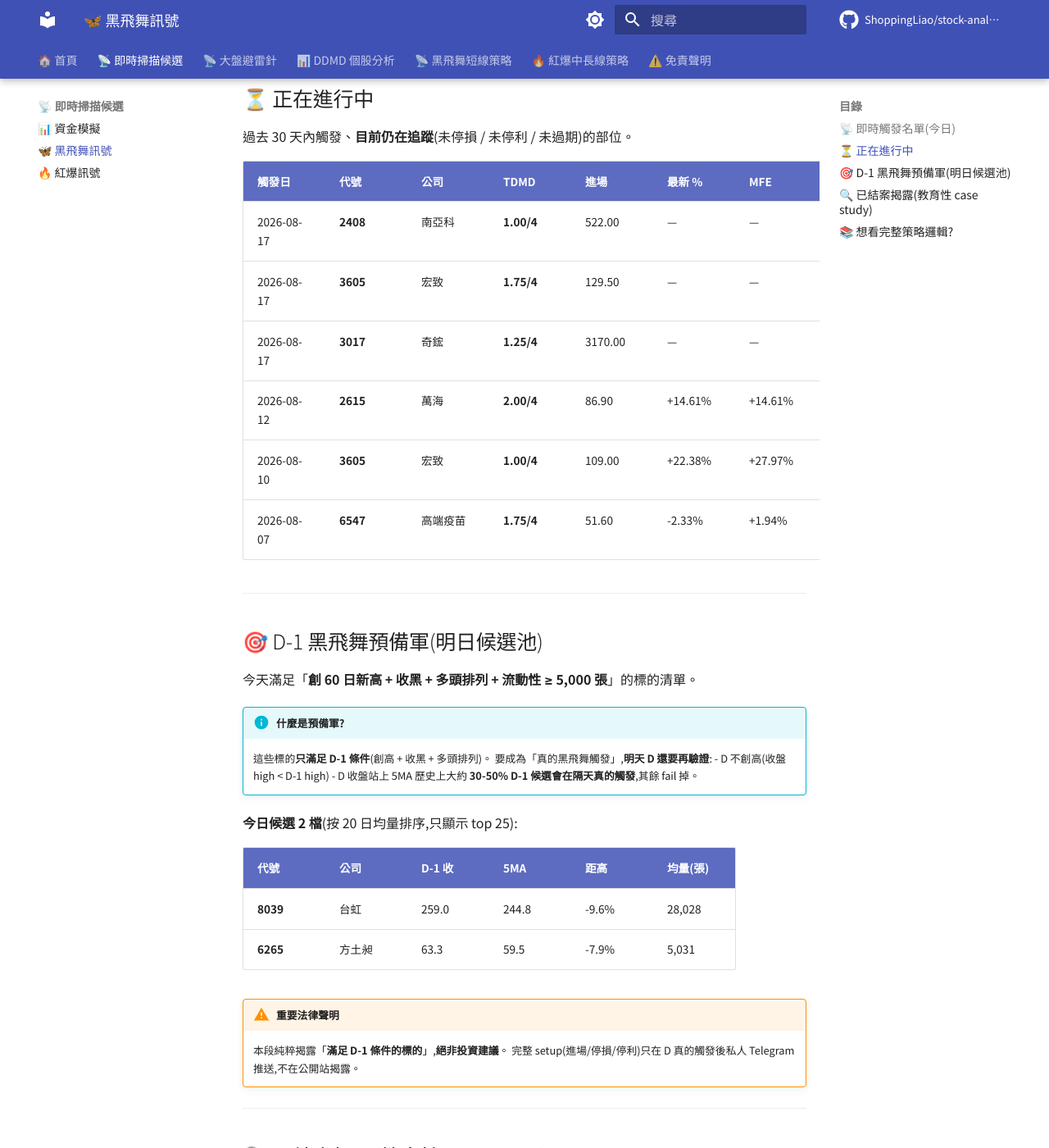
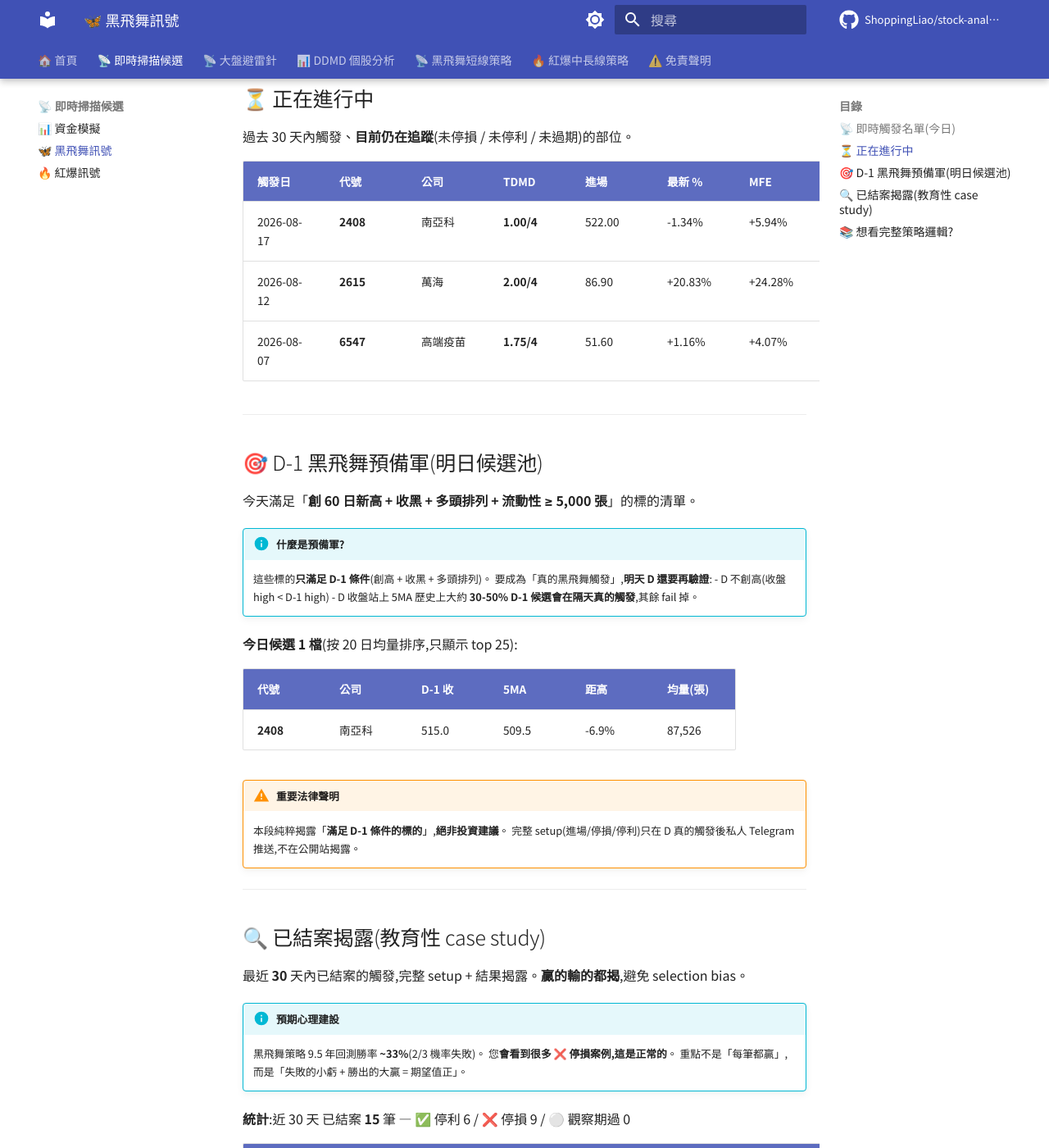
Before and after one commit to ShoppingLiao/stock-analysis-public, an MkDocs documentation site: the page built from docs/signals_black_butterfly.md, in a window 1280 px wide and 1400 px high, scrolled down 583 px. Shown: the whole window at 82% size. Built offline with MkDocs 1.6.1 and Material for MkDocs 9.7.7, drawn with Linux system fonts in a browser that asks for light colours; comment, search, counter and statistics services are not loaded; some of the changed text lies outside the part shown.

Commit message:
docs(signals): update BB + RB + capital (2026-08-18)

```diff
--- a/docs/signals_black_butterfly.md
+++ b/docs/signals_black_butterfly.md
@@ -24,12 +24,9 @@
 
 | 觸發日 | 代號 | 公司 | TDMD | 進場 | 最新 % | MFE | MAE | 狀態 |
 |--------|------|------|------|------|--------|-----|-----|------|
-| 2026-08-17 | **2408** | 南亞科 | **1.00/4** | 522.00 | — | — | — | ⏸️ 待入場 |
-| 2026-08-17 | **3605** | 宏致 | **1.75/4** | 129.50 | — | — | — | ⏸️ 待入場 |
-| 2026-08-17 | **3017** | 奇鋐 | **1.25/4** | 3170.00 | — | — | — | ⏸️ 待入場 |
-| 2026-08-12 | **2615** | 萬海 | **2.00/4** | 86.90 | +14.61% | +14.61% | -0.46% | 🔵 追蹤中 |
-| 2026-08-10 | **3605** | 宏致 | **1.00/4** | 109.00 | +22.38% | +27.97% | 0.46% | 🔵 追蹤中 |
-| 2026-08-07 | **6547** | 高端疫苗 | **1.75/4** | 51.60 | -2.33% | +1.94% | -2.91% | 🔵 追蹤中 |
+| 2026-08-17 | **2408** | 南亞科 | **1.00/4** | 522.00 | -1.34% | +5.94% | -2.11% | 🔵 追蹤中 |
+| 2026-08-12 | **2615** | 萬海 | **2.00/4** | 86.90 | +20.83% | +24.28% | -0.46% | 🔵 追蹤中 |
+| 2026-08-07 | **6547** | 高端疫苗 | **1.75/4** | 51.60 | +1.16% | +4.07% | -2.91% | 🔵 追蹤中 |
 
 
 ---
@@ -45,12 +42,11 @@
     - D 收盤站上 5MA
     歷史上大約 **30-50% D-1 候選會在隔天真的觸發**,其餘 fail 掉。
 
-**今日候選 2 檔**(按 20 日均量排序,只顯示 top 25):
+**今日候選 1 檔**(按 20 日均量排序,只顯示 top 25):
 
 | 代號 | 公司 | D-1 收 | 5MA | 距高 | 均量(張) |
 |------|------|--------|-----|------|---------|
-| **8039** | 台虹 | 259.0 | 244.8 | -9.6% | 28,028 |
-| **6265** | 方土昶 | 63.3 | 59.5 | -7.9% | 5,031 |
+| **2408** | 南亞科 | 515.0 | 509.5 | -6.9% | 87,526 |
 
 !!! warning "重要法律聲明"
     本段純粹揭露「**滿足 D-1 條件的標的**」,**絕非投資建議**。
@@ -68,13 +64,16 @@
     您**會看到很多 ❌ 停損案例,這是正常的**。
     重點不是「每筆都贏」,而是「失敗的小虧 + 勝出的大贏 = 期望值正」。
 
-**統計**:近 30 天 已結案 **12** 筆 — ✅ 停利 5 / ❌ 停損 7 / ⚪ 觀察期過 0
+**統計**:近 30 天 已結案 **15** 筆 — ✅ 停利 6 / ❌ 停損 9 / ⚪ 觀察期過 0
 
 | 觸發日 | 代號 | 公司 | TDMD | DDMD | 進場 | 停損 | 停利 | 結果 | 報酬 | MFE | MAE |
 |--------|------|------|------|------|------|------|------|------|------|-----|-----|
+| 2026-08-17 | **3605** | 宏致 | **1.75** | — | 129.50 | 125.50 | 142.45 | 🟢 ❌ 停損 | -3.09% | +2.70% | -8.11% |
+| 2026-08-17 | **3017** | 奇鋐 | **1.25** | — | 3170.00 | 3090.00 | 3487.00 | 🟢 ❌ 停損 | -2.52% | +0.32% | -5.68% |
 | 2026-08-12 | **2465** | 麗臺 | **2.50** | — | 95.50 | 86.30 | 105.05 | 🔴 ✅ 停利 | +0.42% | +11.52% | 0.21% |
 | 2026-08-11 | **2027** | 大成鋼 | **2.00** | — | 46.45 | 45.75 | 51.10 | 🔴 ✅ 停利 | +2.48% | +10.87% | -0.54% |
 | 2026-08-11 | **2006** | 東和鋼鐵 | **2.00** | — | 84.90 | 83.60 | 93.39 | 🟢 ❌ 停損 | -1.53% | +0.59% | -2.36% |
+| 2026-08-10 | **3605** | 宏致 | **1.00** | — | 109.00 | 100.50 | 119.90 | 🔴 ✅ 停利 | +12.61% | +27.97% | 0.46% |
 | 2026-08-07 | **2395** | 研華 | **1.75** | [17/20 →](https://shoppingliao.github.io/stock-analysis-public/reports/2395_%E7%A0%94%E8%8F%AF_DDMD_2026-08-05/) | 637.00 | 609.00 | 700.70 | 🔴 ✅ 停利 | +5.81% | +11.30% | 1.10% |
 | 2026-08-06 | **3231** | 緯創 | **2.50** | [16/20 →](https://shoppingliao.github.io/stock-analysis-public/reports/3231_%E7%B7%AF%E5%89%B5_DDMD_2026-06-05/) | 188.50 | 185.50 | 207.35 | 🟢 ❌ 停損 | -1.59% | +-0.27% | -4.24% |
 | 2026-08-06 | **2301** | 光寶科 | **2.50** | [16/20 →](https://shoppingliao.github.io/stock-analysis-public/reports/2301_%E5%85%89%E5%AF%B6%E7%A7%91_DDMD_2026-06-05/) | 252.00 | 244.50 | 277.20 | 🔴 ✅ 停利 | +2.98% | +10.12% | -3.17% |
--- a/docs/signals_capital.md
+++ b/docs/signals_capital.md
@@ -17,9 +17,9 @@
 
 -   **💼 當前資金水位**
 
-    # 700,000
+    # 400,000
 
-    持倉 7 檔 × 100,000
+    持倉 4 檔 × 100,000
 
 -   **🌊 歷史最高水位**
 
@@ -29,37 +29,34 @@
 
 -   **🟢 已實現損益**
 
-    # +524,677
+    # +531,679
 
-    勝率 31.1% / 305 檔已平倉
+    勝率 31.2% / 308 檔已平倉
 
 -   **🟡 未實現損益**
 
-    # +30,454
+    # +16,405
 
-    持倉 7 檔(現價 vs 進場價)
+    持倉 4 檔(現價 vs 進場價)
 
 -   **📈 總損益**
 
-    # +555,131
+    # +548,084
 
-    報酬率 **+8.05%** _(分母 = 歷史最高水位 6,900,000)_
+    報酬率 **+7.94%** _(分母 = 歷史最高水位 6,900,000)_
 
 </div>
 
-> **💡 解讀**:這個策略歷史上**同時最多持有 69 檔**(在 2026-05-28),代表「玩這個策略至少要準備 **6,900,000 元**」才不會因資金不夠錯過訊號。當前只佔用 700,000(7 檔)。
+> **💡 解讀**:這個策略歷史上**同時最多持有 69 檔**(在 2026-05-28),代表「玩這個策略至少要準備 **6,900,000 元**」才不會因資金不夠錯過訊號。當前只佔用 400,000(4 檔)。
 
 ### 持倉中 — Top 5 獲利 / 虧損
 
 | 排名 | 代號 | 公司名 | 進場日 | 進場價 | 現價 | 損益 | 損益% |
 |------|------|--------|--------|--------|------|------|-------|
-| 🟢 | 3605 | 宏致 | 2026-08-10 | 109.00 | 131.50 | **+20,642** | **+20.64%** |
-| 🟢 | 2615 | 萬海 | 2026-08-12 | 86.90 | 99.60 | **+14,614** | **+14.61%** |
-| 🟢 | 3605 | 宏致 | 2026-08-17 | 129.50 | 131.50 | **+1,544** | **+1.54%** |
-| 🟢 | 2408 | 南亞科 | 2026-08-17 | 522.00 | 524.00 | **+383** | **+0.38%** |
-| 🔴 | 2897 | 王道銀行 | 2026-06-22 | 10.60 | 10.20 | **-3,774** | **-3.77%** |
-| 🔴 | 6547 | 高端疫苗 | 2026-08-07 | 51.60 | 50.40 | **-2,326** | **-2.33%** |
-| 🔴 | 3017 | 奇鋐 | 2026-08-17 | 3170.00 | 3150.00 | **-631** | **-0.63%** |
+| 🟢 | 2615 | 萬海 | 2026-08-12 | 86.90 | 105.00 | **+20,829** | **+20.83%** |
+| 🟢 | 6547 | 高端疫苗 | 2026-08-07 | 51.60 | 52.20 | **+1,163** | **+1.16%** |
+| 🔴 | 2897 | 王道銀行 | 2026-06-22 | 10.60 | 10.15 | **-4,245** | **-4.25%** |
+| 🔴 | 2408 | 南亞科 | 2026-08-17 | 522.00 | 515.00 | **-1,341** | **-1.34%** |
 
 !!! info "⚠️ 資金模擬說明"
     每檔固定投入 **100,000 元**(教育性質,實際操作會依 TDMD 評分動態調整部位)。
@@ -112,16 +109,16 @@
 
 | 排名 | 代號 | 公司名 | 進場日 | 進場價 | 現價 | 損益 | 損益% |
 |------|------|--------|--------|--------|------|------|-------|
-| 🟢 | 6446 | 藥華藥 | 2026-05-14 | 780.00 | 1410.00 | **+80,769** | **+80.77%** |
-| 🟢 | 8039 | 台虹 | 2026-07-14 | 185.50 | 259.00 | **+39,623** | **+39.62%** |
-| 🟢 | 2484 | 希華 | 2026-05-25 | 54.20 | 75.00 | **+38,376** | **+38.38%** |
-| 🟢 | 2395 | 研華 | 2026-07-09 | 547.00 | 674.00 | **+23,218** | **+23.22%** |
-| 🟢 | 2634 | 漢翔 | 2026-07-22 | 64.40 | 71.00 | **+10,248** | **+10.25%** |
-| 🔴 | 2425 | 承啟 | 2026-08-04 | 50.20 | 38.05 | **-24,203** | **-24.20%** |
-| 🔴 | 3088 | 艾訊 | 2026-07-23 | 154.00 | 127.50 | **-17,208** | **-17.21%** |
-| 🔴 | 3577 | 泓格 | 2026-07-24 | 146.50 | 126.50 | **-13,652** | **-13.65%** |
-| 🔴 | 6414 | 樺漢 | 2026-07-22 | 470.00 | 417.50 | **-11,170** | **-11.17%** |
-| 🔴 | 5880 | 合庫金 | 2026-07-30 | 27.00 | 24.90 | **-7,778** | **-7.78%** |
+| 🟢 | 6446 | 藥華藥 | 2026-05-14 | 780.00 | 1400.00 | **+79,487** | **+79.49%** |
+| 🟢 | 8039 | 台虹 | 2026-07-14 | 185.50 | 277.50 | **+49,596** | **+49.60%** |
+| 🟢 | 2484 | 希華 | 2026-05-25 | 54.20 | 71.90 | **+32,657** | **+32.66%** |
+| 🟢 | 2395 | 研華 | 2026-07-09 | 547.00 | 679.00 | **+24,132** | **+24.13%** |
+| 🟢 | 2634 | 漢翔 | 2026-07-22 | 64.40 | 73.30 | **+13,820** | **+13.82%** |
+| 🔴 | 2425 | 承啟 | 2026-08-04 | 50.20 | 39.55 | **-21,215** | **-21.22%** |
+| 🔴 | 3577 | 泓格 | 2026-07-24 | 146.50 | 120.50 | **-17,747** | **-17.75%** |
+| 🔴 | 3088 | 艾訊 | 2026-07-23 | 154.00 | 127.00 | **-17,532** | **-17.53%** |
+| 🔴 | 6414 | 樺漢 | 2026-07-22 | 470.00 | 389.50 | **-17,128** | **-17.13%** |
+| 🔴 | 2357 | 華碩 | 2026-08-14 | 996.00 | 910.00 | **-8,635** | **-8.63%** |
 
 !!! info "⚠️ 資金模擬說明"
     每檔固定投入 **100,000 元**(教育性質,實際操作會依 TDMD 評分動態調整部位)。
@@ -136,9 +133,9 @@
 
 -   **💼 當前資金水位**
 
-    # 3,000,000
+    # 2,700,000
 
-    BB 700,000 + RB 2,300,000
+    BB 400,000 + RB 2,300,000
 
 -   **🌊 兩策略歷史最高水位**
 
@@ -148,21 +145,21 @@
 
 -   **🟢 已實現損益**
 
-    # -164,846
+    # -157,844
 
-    BB +524,677 + RB -689,524
+    BB +531,679 + RB -689,524
 
 -   **🟡 未實現損益**
 
-    # +153,360
+    # +139,579
 
-    BB +30,454 + RB +122,905
+    BB +16,405 + RB +123,174
 
 -   **📉 總損益**
 
-    # -11,487
+    # -18,265
 
-    報酬率 **-0.05%** _(分母 = 兩策略歷史最高水位)_
+    報酬率 **-0.08%** _(分母 = 兩策略歷史最高水位)_
 
 </div>
 
```
Also changed, not shown: other parts of docs/signals_capital.md (+2 -2 lines), docs/signals_red_burst.md (+5 -1 lines).
